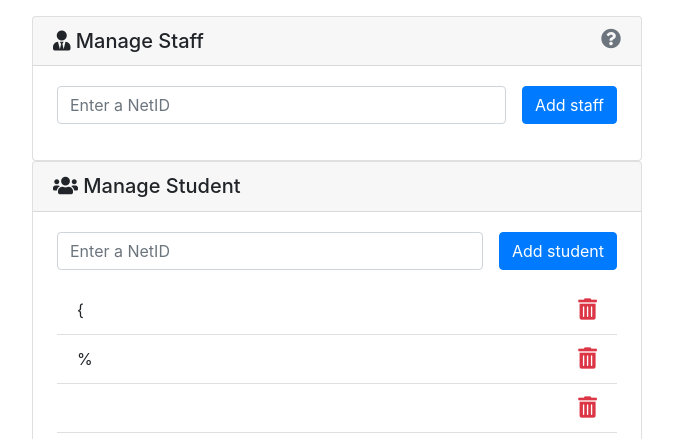
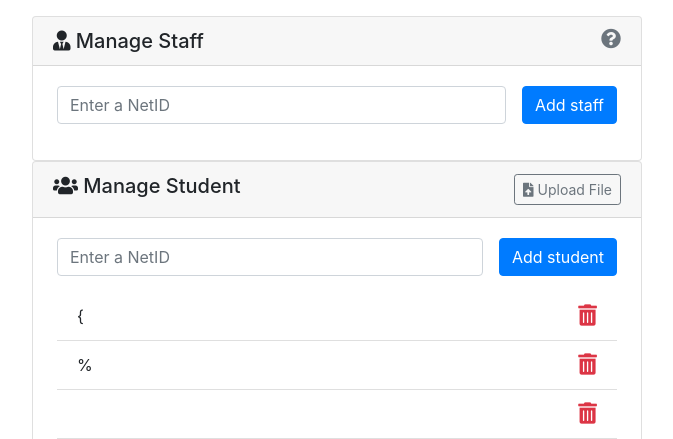
Before and after one commit to illinois-cs241/broadway-on-demand, a Python web app: template src/templates/staff/roster.html in a window 1280 px wide. Shown: the part 104-543 px from the top of the page, without its empty margins (303-976 px from the left). Run offline with Jinja, Linux system fonts and the light colour scheme; the template is opened without the code that fills it, so the values that code supplies are empty; some libraries are stand-ins or nearby versions.

Commit message:
Added upload roster file

```diff
--- a/src/db.py
+++ b/src/db.py
@@ -80,6 +80,10 @@ def add_admin_to_course(cid, staff_id):
 
 def remove_admin_from_course(cid, staff_id):
 	return mongo.db.courses.update({"_id": cid}, {"$pull": {"admin_ids": staff_id}})
+
+
+def overwrite_student_roster(cid, student_ids):
+	return mongo.db.courses.update({"_id": cid}, {"$set": {"student_ids": student_ids}})
 
 
 def get_assignments_for_course(cid, visible_only=True):
--- /dev/null
+++ b/src/static/file_drag_drop_upload.js
@@ -0,0 +1,71 @@
+/**
+ * Activate drag and drop file upload. The HTML need a drag and drop box, and a hidden
+ * file type input (for click and upload). If file_extensions parameter is given, will only allow dropping
+ * file with the extensions in the file_extensions string to be uploaded. If file_extensions is not
+ * provided, will accept any file type.
+ * Note: file_extensions supports file with no extension as well.
+ *
+ * @param box_selector The selector for the drag and drop box.
+ * @param input_selector The selector for the input with type="file", usually hidden
+ * @param file_extensions A string of comma separated file extensions. e.g. ".txt,.cvs"
+ * @return function() A function that when called, return the current uploaded file. If no file has
+ *  been uploaded, the function returns undefined.
+ */
+function fileDragDrop(box_selector, input_selector, file_extensions = undefined) {
+    var current_file = undefined;
+
+    function uploadSuccess(box_selector, file) {
+        $(box_selector).text(`Current file: ${file.name}`).addClass("on-full");
+    }
+
+    function checkFileExtension(file_name, file_types) {
+        let allowed_types = file_types.split(',');
+        // search for the last "." in file name
+        let i = file_name.lastIndexOf(".");
+        let extension = "";
+        if (i >= 0) {
+            extension = file_name.slice(i);
+        }
+        return allowed_types.includes(extension);
+    }
+
+    $(box_selector).on("drag dragstart dragend dragover dragenter dragleave drop", function(e) {
+        e.preventDefault();
+        e.stopPropagation();
+    });
+
+    $(box_selector).on("dragover", function (e) {
+        $(this).removeClass("on-full").addClass("on-drag");
+    }).on("dragleave drop", function (e) {
+        $(this).removeClass("on-drag");
+    });
+
+    $(box_selector).on("drop", function (e) {
+        if (e.originalEvent.dataTransfer &&
+            e.originalEvent.dataTransfer.files &&
+            e.originalEvent.dataTransfer.files.length) {
+            let file = e.originalEvent.dataTransfer.files[0];
+            if (file_extensions === undefined || checkFileExtension(file.name, file_extensions)) {
+                current_file = file;
+                uploadSuccess(box_selector, current_file);
+            }
+        } else {
+            $(box_selector).text("Please drop files");
+        }
+    });
+
+    $(box_selector).on("click", function () {
+        $(input_selector).click();
+    });
+
+    $(input_selector).on("change", function () {
+        let file = $(input_selector)[0].files[0];
+
+        if (file) {
+            current_file = file;
+            uploadSuccess(box_selector, current_file);
+        }
+    });
+
+    return () => { return current_file }
+}
--- a/src/static/styles.css
+++ b/src/static/styles.css
@@ -87,6 +87,10 @@ table.table-fit {
     color: rgba(0, 0, 0, 0.5);
 }
 
+.file-drop-box.on-full {
+    color: rgba(0, 0, 0, 0.7);
+}
+
 /* ansi2html styling */
 
 .ansi2html-content { display: inline; white-space: pre-wrap; word-wrap: break-word; }
--- a/src/templates/staff/roster.html
+++ b/src/templates/staff/roster.html
@@ -48,6 +48,10 @@
       <div class="card">
         <div class="card-header">
           <h5 class="card-title mb-0 d-inline"><i class="fas fa-users"></i> Manage Student</h5>
+          <button class="btn btn-outline-secondary btn-sm float-right" data-toggle="modal"
+                  data-target="#uploadRosterModal">
+            <i class="fas fa-file-upload"></i> Upload File
+          </button>
         </div>
         <div class="card-body px-md-4">
           <div class="form-group">
@@ -66,10 +70,41 @@
     </div>
   </div>
 </div>
-<script type="text/javascript">
+<div class="modal fade" id="uploadRosterModal" tabindex="-1" role="dialog">
+  <div class="modal-dialog" role="document">
+    <div class="modal-content">
+      <div class="modal-header">
+        <h5 class="modal-title">Upload Roster File</h5>
+        <button type="button" class="close" data-dismiss="modal" aria-label="Close">
+          <span aria-hidden="true">&times;</span>
+        </button>
+      </div>
+      <div class="modal-body">
+        <p>
+          Upload a <b>.txt</b> file that contains <b>newline separated NetIDs</b>.
+        </p>
+        <div id="roster-upload-box" class="file-drop-box mb-1" draggable="true">
+          Drag & drop or click to upload
+        </div>
+        <input type="file" id="roster-upload" accept="text/plain" class="form-control-file" style="display: none;">
+        <small class="text-danger">Warning: This upload will replace all current students.<br></small>
+        <small class="text-danger" id="roster-error" style="display: none;">Error!</small>
+      </div>
+      <div class="modal-footer">
+        <button type="button" class="btn btn-primary" id="upload-roster-btn">
+          <span class="fa fa-cog loader mr-1" id="roster-spinner"></span>
+          Upload
+        </button>
+        <button type="button" class="btn btn-secondary" data-dismiss="modal">Close</button>
+      </div>
+    </div>
+  </div>
+</div>
+<script src="{{ url_for('static', filename='file_drag_drop_upload.js') }}"></script>
+<script>
   const staff_alert = "#add-staff-error";
   const student_alert = "#add-student-error";
-  let student_ids = undefined;
+  const roster_alert = "#roster-error";
 
   /**
    * This function updates the staff table. It first get all admin_ids and
@@ -141,11 +176,9 @@
         `)
       }
       $(".remove-student").click(removeStudent);
-      // update the "global" array for search
-      student_ids = students
     }).fail((jqXHR) => {
       console.log(jqXHR);
-      showError("Something went wrong, please refresh the page.", student_alert)
+      showError("Something went wrong, please refresh the page.", student_alert);
     })
   }
 
@@ -155,7 +188,7 @@
    * @param alert_selector The HTML element selector to show the error
    */
   function showError(msg, alert_selector) {
-    $(alert_selector).text(msg).show()
+    $(alert_selector).text("Error: " + msg).show();
   }
 
   /**
@@ -168,7 +201,7 @@
   function addToRoster(input_selector, url, alert_selector, callback) {
     var netid = $(input_selector).val();
     if (!netid) {
-      return
+      return;
     }
     var data = {
       "netid": netid,
@@ -223,11 +256,52 @@
     modifyStuff(event.target, "{{ url_for('.remove_course_student', cid=course._id) }}", student_alert, updateStudentTable)
   }
 
+  function uploadRoster() {
+    if (!get_file()) {
+      showError("No file selected.", roster_alert);
+      return;
+    }
+
+    if (!FileReader) {
+      showError("Browser doesn't support file upload.", roster_alert);
+    } else {
+      let reader = new FileReader();
+
+      reader.onload = function () {
+        if (reader.result === null) {
+          showError("Read file failed, please try again", roster_alert);
+        } else {
+          postRoster(reader.result);
+        }
+      };
+
+      reader.readAsText(get_file());
+
+      $('#roster-spinner').addClass("fa-spin");
+    }
+  }
+
+  function postRoster(file_content) {
+    let data = {
+      'content': file_content
+    };
+    $.post('{{ url_for('.upload_roster_file', cid=course._id) }}', data, () => {
+      location.reload();
+    }).fail((jqXHR) => {
+      showError(jqXHR.responseText, roster_alert);
+    }).always(() => {
+      $('#roster-spinner').removeClass("fa-spin");
+    });
+  }
+
+  var get_file = undefined;
+
   $(() => {
     updateStaffTable();
     updateStudentTable();
     $("#add-staff").click(addStaff);
     $("#add-student").click(addStudent);
+    $("#upload-roster-btn").click(uploadRoster);
     $('[data-toggle="popover"]').popover();
 
     // modify behavior when user press enter
@@ -245,6 +319,12 @@
         return false;
       }
     });
+
+    get_file = fileDragDrop('#roster-upload-box', '#roster-upload', '.txt');
+
+    $("#roster-upload-box").on("drag dragstart dragend dragover dragenter dragleave drop click", () => {
+      $(roster_alert).hide();
+    });
   })
 </script>
 <style>
```
Also changed, not shown: src/routes_admin.py (+31 -5 lines), src/templates/staff/course.html (+5 -37 lines).
